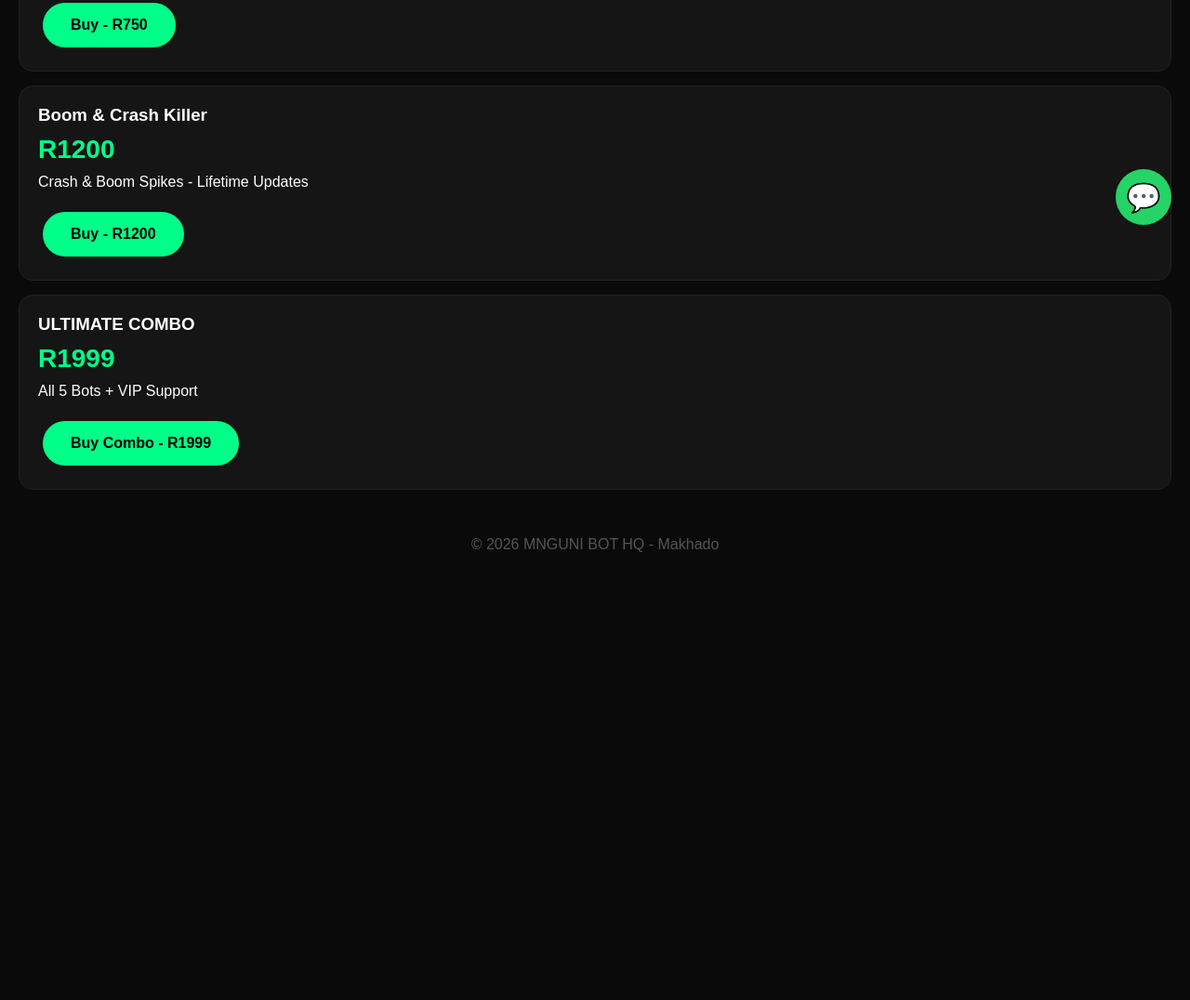
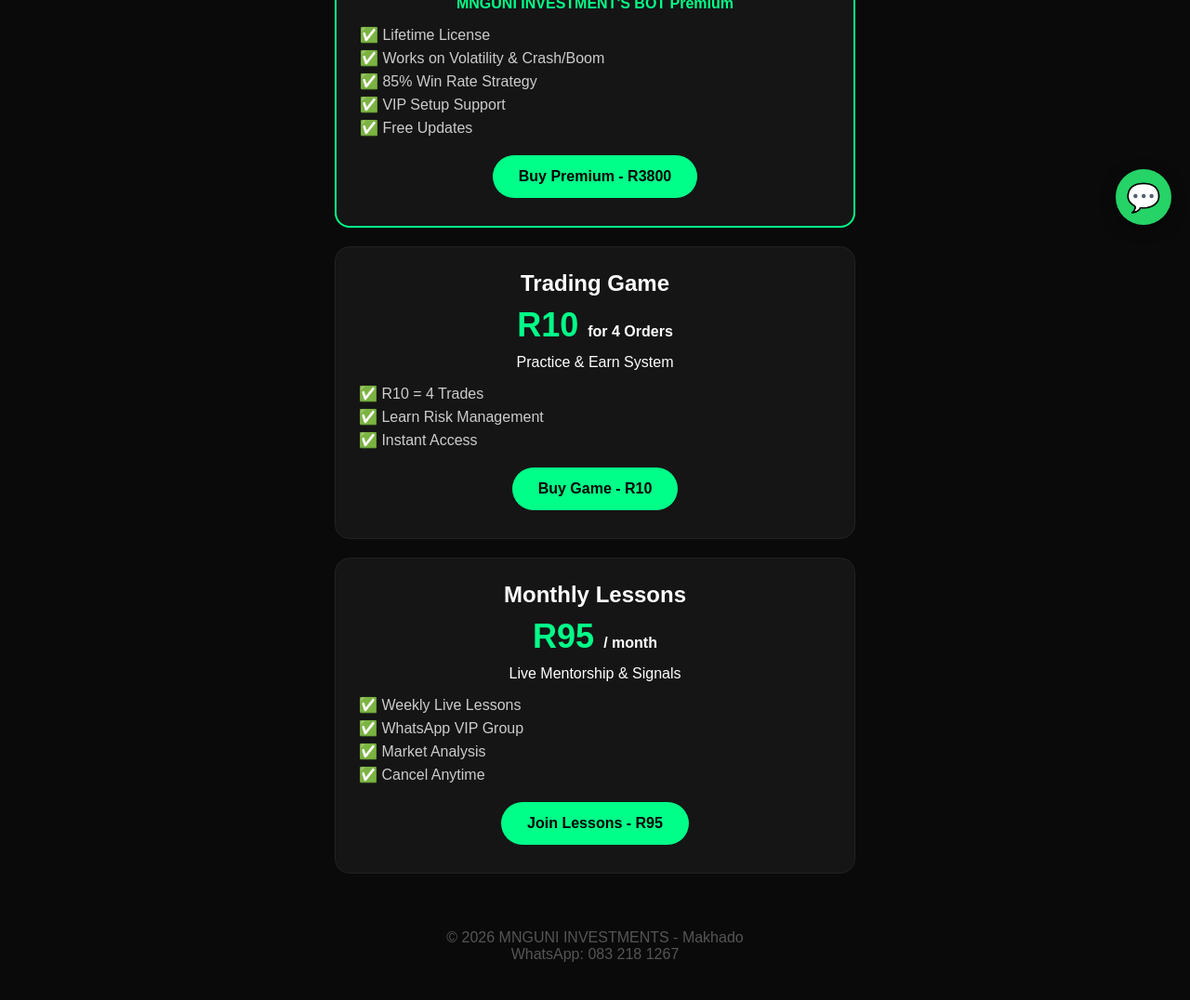
Before and after one commit to SenzoMnguni/mnguni-bot-hq, a plain HTML site: page index.html in a window 1280 px wide. Shown: the part 538-1614 px from the top of the page at 93% size. Before the commit the page ends 1163 px from the top, so only its background shows below. Drawn offline with Linux system fonts and the light colour scheme.

Commit message:
Revise header, hero sections, and product offerings
Updated the header and hero sections with new titles and descriptions. Enhanced styling for buttons and cards, and added new product offerings with pricing.

```diff
--- a/index.html
+++ b/index.html
@@ -1,34 +1,87 @@
-
 <!DOCTYPE html>
 <html>
 <head>
 <meta charset="UTF-8">
 <meta name="viewport" content="width=device-width,initial-scale=1">
-<title>Mnguni Bot HQ</title>
+<title>Mnguni Bot HQ - OmniTrader</title>
 <style>
 *{margin:0;padding:0;box-sizing:border-box;font-family:Arial}
 body{background:#0a0a0a;color:white}
-.header{background:#111;padding:15px 20px;display:flex;justify-content:space-between;align-items:center}
-.logo{font-weight:900;font-size:22px;color:#00FF88}
-.hero{padding:60px 20px;text-align:center}
-.hero h1{font-size:38px;margin-bottom:15px}
+.header{background:#111;padding:15px 20px;display:flex;justify-content:space-between;align-items:center;border-bottom:2px solid #00FF88}
+.logo{font-weight:900;font-size:20px;color:#00FF88}
+.hero{padding:50px 20px;text-align:center;background:linear-gradient(#111,#0a0a0a)}
+.hero h1{font-size:36px;margin-bottom:15px;line-height:1.1}
 .hero h1 span{color:#00FF88}
-.btn{display:inline-block;background:#00FF88;color:#000;padding:15px 30px;border-radius:50px;font-weight:900;text-decoration:none;margin:5px}
-.products{padding:20px;display:grid;gap:15px}
-.card{background:#151515;border:1px solid #222;border-radius:15px;padding:20px}
-.price{font-size:28px;font-weight:900;margin:10px 0;color:#00FF88}
-.whatsapp{position:fixed;bottom:20px;right:20px;background:#25D366;width:60px;height:60px;border-radius:50%;display:flex;align-items:center;justify-content:center;font-size:30px;text-decoration:none}
+.hero p{color:#aaa;margin-bottom:20px}
+.btn{display:inline-block;background:#00FF88;color:#000;padding:14px 28px;border-radius:50px;font-weight:900;text-decoration:none;margin:5px}
+.products{padding:20px;display:grid;gap:20px;max-width:600px;margin:auto}
+.card{background:#151515;border:1px solid #222;border-radius:16px;padding:25px;text-align:center}
+.badge{background:#00FF88;color:#000;padding:5px 12px;border-radius:20px;font-size:12px;font-weight:900;display:inline-block;margin-bottom:10px}
+.price{font-size:36px;font-weight:900;margin:10px 0;color:#00FF88}
+.price small{font-size:16px;color:#fff}
+ul{list-style:none;text-align:left;margin:15px 0;color:#ccc}
+ul li{margin:6px 0}
+ul li::before{content:"✅ ";color:#00FF88}
+.whatsapp{position:fixed;bottom:20px;right:20px;background:#25D366;width:60px;height:60px;border-radius:50%;display:flex;align-items:center;justify-content:center;font-size:30px;text-decoration:none;box-shadow:0 4px 15px rgba(0,0,0,0.5)}
 </style>
 </head>
 <body>
-<header class="header"><div class="logo">MNGUNI BOT HQ</div><a class="btn" href="https://wa.me/27832181267">WhatsApp</a></header>
-<section class="hero"><h1>STOP LOSING.<br><span>START WINNING.</span></h1><p>Professional Deriv Trading Bots. Tested. Profitable.</p><a class="btn" href="https://wa.me/27832181267?text=Hi%20I%20want%20to%20buy%20a%20bot">BUY ON WHATSAPP</a></section>
-<section class="products">
-<div class="card"><h3>Volatility Sniper Bot</h3><div class="price">R750</div><p>Best for Volatility 75/100 - 85% Win Rate</p><br><a class="btn" href="https://wa.me/27832181267?text=Hi%20I%20want%20Sniper%20R750">Buy - R750</a></div>
-<div class="card"><h3>Boom & Crash Killer</h3><div class="price">R1200</div><p>Crash & Boom Spikes - Lifetime Updates</p><br><a class="btn" href="https://wa.me/27832181267?text=Hi%20I%20want%20Killer%20R1200">Buy - R1200</a></div>
-<div class="card"><h3>ULTIMATE COMBO</h3><div class="price">R1999</div><p>All 5 Bots + VIP Support</p><br><a class="btn" href="https://wa.me/27832181267?text=Hi%20I%20want%20Combo%20R1999">Buy Combo - R1999</a></div>
+<header class="header"><div class="logo">MNGUNI INVESTMENTS</div><a class="btn" style="padding:8px 18px;font-size:14px" href="https://wa.me/27832181267">WhatsApp</a></header>
+
+<section class="hero">
+<h1>OmniTrader R1M v11<br><span>MNGUNI BOT PREMIUM</span></h1>
+<p>Professional Deriv Trading Bot | Tested & Profitable | Makhado</p>
+<a class="btn" href="#products">VIEW PRICING ↓</a>
 </section>
-<a class="whatsapp" href="https://wa.me/27832181267">💬</a>
-<footer style="padding:30px;text-align:center;color:#555">© 2026 MNGUNI BOT HQ - Makhado</footer>
+
+<section class="products" id="products">
+
+<div class="card" style="border:2px solid #00FF88">
+<div class="badge">MOST POPULAR - PREMIUM</div>
+<h2>OmniTrader R1M v11</h2>
+<div class="price">R3800</div>
+<p style="color:#00FF88;font-weight:700">MNGUNI INVESTMENT'S BOT Premium</p>
+<ul>
+<li>Lifetime License</li>
+<li>Works on Volatility & Crash/Boom</li>
+<li>85% Win Rate Strategy</li>
+<li>VIP Setup Support</li>
+<li>Free Updates</li>
+</ul>
+<a class="btn" href="https://wa.me/27832181267?text=Hi%20Senzo,%20I%20want%20to%20buy%20OmniTrader%20R1M%20v11%20Premium%20for%20R3800">Buy Premium - R3800</a>
+</div>
+
+<div class="card">
+<h2>Trading Game</h2>
+<div class="price">R10 <small>for 4 Orders</small></div>
+<p>Practice & Earn System</p>
+<ul>
+<li>R10 = 4 Trades</li>
+<li>Learn Risk Management</li>
+<li>Instant Access</li>
+</ul>
+<a class="btn" href="https://wa.me/27832181267?text=Hi%20Senzo,%20I%20want%20the%20Game%20R10%20for%204%20orders">Buy Game - R10</a>
+</div>
+
+<div class="card">
+<h2>Monthly Lessons</h2>
+<div class="price">R95 <small>/ month</small></div>
+<p>Live Mentorship & Signals</p>
+<ul>
+<li>Weekly Live Lessons</li>
+<li>WhatsApp VIP Group</li>
+<li>Market Analysis</li>
+<li>Cancel Anytime</li>
+</ul>
+<a class="btn" href="https://wa.me/27832181267?text=Hi%20Senzo,%20I%20want%20to%20join%20Lessons%20for%20R95%20per%20month">Join Lessons - R95</a>
+</div>
+
+</section>
+
+<a class="whatsapp" href="https://wa.me/27832181267?text=Hi%20Senzo">💬</a>
+<footer style="padding:40px 20px;text-align:center;color:#555">
+© 2026 MNGUNI INVESTMENTS - Makhado<br>
+WhatsApp: 083 218 1267
+</footer>
 </body>
 </html>
```
